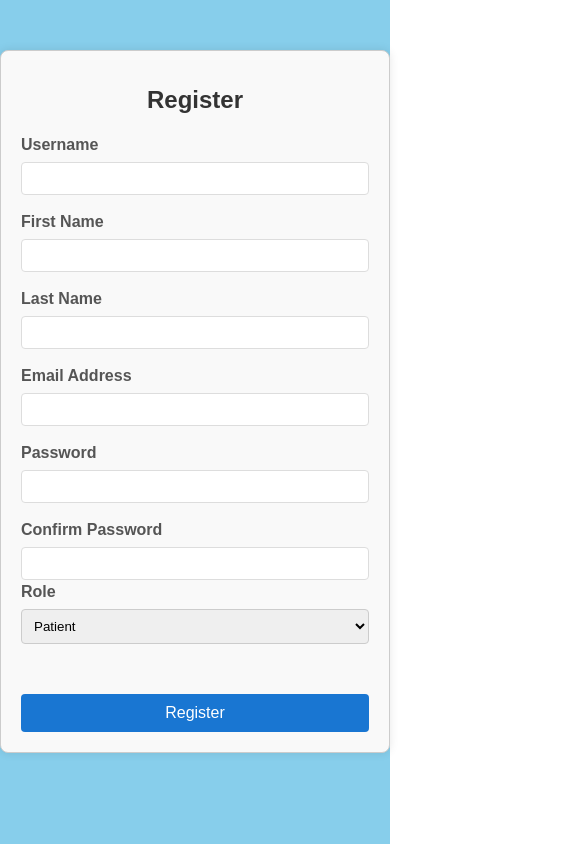
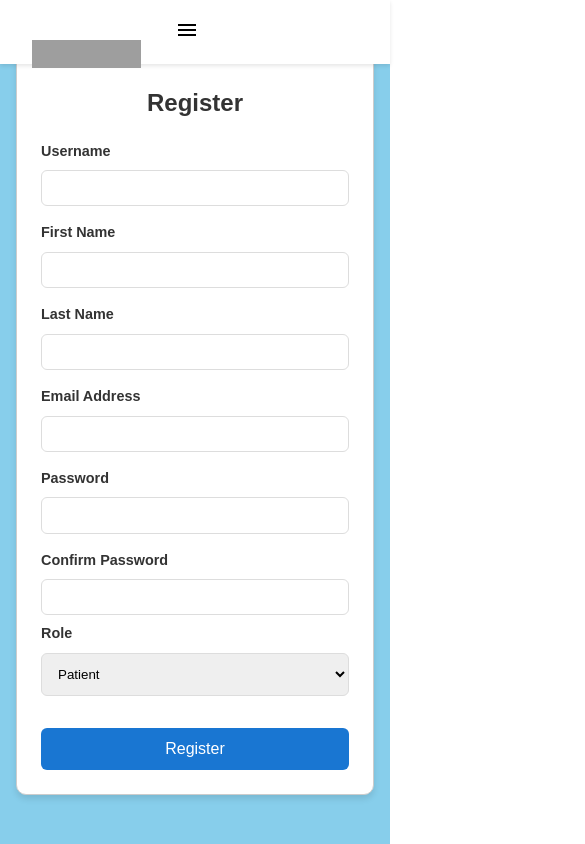
Before and after one commit to Awasjo/AstraVita-MERN-Project, a React (Create React App) app in the folder frontend/: page /register in a window 390 px wide. Shown: the top 844 px of the page, 585 px wide, since content can reach past the window. Built offline with nearby package versions, Linux system fonts and the light colour scheme; no server answers; grey boxes are pictures that could not be loaded.

Commit message:
Update CSS for Login and Register,Added the navbar CSS

```diff
--- a/frontend/src/App.css
+++ b/frontend/src/App.css
@@ -1,20 +1,18 @@
 .home-container {
+  padding-top: 64px;
   display: flex;
-  align-items: center;  /* Center vertically */
-  justify-content: center;  /* Center horizontally */
+  align-items: center;
+  justify-content: center;
   width: 100%;
   min-height: 100vh;
-  margin-top: -4rem;  /* Ensure no default margins */
-  padding: 0;  /* Ensure no default padding */
+  margin: 0;
   background-color: skyblue;
 }
 
 .home-desktop-home {
-  grid-template-rows: repeat(6, auto);
-    display: grid;
+  margin-top: 0;
   width: 100%;
   max-width: 1200px;
-  margin: 0 auto;
   padding: 0 20px;
   box-sizing: border-box;
 }
@@ -73,17 +71,20 @@
   grid-row:1;
 }
 .home-top-navbar {
-
-  width: 1100px;
+  width: 100%;
   height: 64px;
   display: flex;
-  position: absolute;
-  align-items: flex-start;
-  flex-shrink: 0;
-  z-index: 1;
-  margin-left: 45rem;
-  margin-top: .5rem;
-
+  position: fixed;
+  top: 0;
+  left: 0;
+  right: 0;
+  align-items: center;
+  justify-content: flex-end;
+  padding: 0 2rem;
+  box-sizing: border-box;
+  z-index: 1000;
+  background-color: white;
+  box-shadow: 0 2px 4px rgba(0, 0, 0, 0.1);
 }
 .home-text10 {
   top: 62px;
@@ -597,26 +598,27 @@
   border-radius: 4px;
 }
 .home-login-button {
-  top: 14px;
-  left: 860px;
+  position: relative;
+  margin-right: 1rem;
   width: 80px;
   height: 36px;
   display: flex;
-  position: absolute;
-  align-items: flex-start;
-  flex-shrink: 1;
+  align-items: center;
+  justify-content: center;
   background-color: rgba(48, 51, 107, 1);
 }
 .home-register-button {
-  top: 14px;
-  left: 975px;
+  position: relative;
   width: 97px;
   height: 36px;
   display: flex;
-  position: absolute;
-  align-items: flex-start;
-  flex-shrink: 1;
+  align-items: center;
+  justify-content: center;
   background-color: rgb(48, 107, 104);
+}
+.home-text46, .home-text48, .home-text50, .home-text52, .home-text54 {
+  position: relative;
+  margin: 0 1rem;
 }
 .home-text46 {
   top: 9px;
@@ -701,11 +703,9 @@
   text-decoration: none;
 }
 .home-placeholder-logo {
-  top: 20px;
-  left: 20px;
-  width: 127px;
+  position: absolute;
+  left: 2rem;
   height: 28px;
-  position: absolute;
 }
 
 #root {
--- a/frontend/src/components/Navbar.jsx
+++ b/frontend/src/components/Navbar.jsx
@@ -1,52 +1,89 @@
 // Navbar.jsx
-import React from 'react';
-import { Link } from 'react-router-dom';
+import React, { useState } from 'react';
+import { Link, useLocation } from 'react-router-dom';
+import './navbar.css';
 
 const Navbar = () => {
+  const [isMobileMenuOpen, setIsMobileMenuOpen] = useState(false);
+  const location = useLocation();
+
+  const toggleMobileMenu = () => {
+    setIsMobileMenuOpen(!isMobileMenuOpen);
+  };
+
   return (
-    <div className="home-top-navbar">
-      <img
-        alt="Background"
-        src="https://aheioqhobo.cloudimg.io/v7/_playground-bucket-v2.teleporthq.io_/64b188d9-a472-4b5a-9158-d52f2ed82634/10117492-4e85-46ac-833a-a3dca704d08c?org_if_sml=13615&force_format=original"
-        className="home-background"
-      />
-      <div className="home-login-button">
-        <span className="home-text46">
-        <Link to="/login">
-          <span>Log In</span>
+    <>
+      <div className="home-top-navbar">
+        <img
+          alt="OneDrug Logo"
+          src="https://aheioqhobo.cloudimg.io/v7/_playground-bucket-v2.teleporthq.io_/64b188d9-a472-4b5a-9158-d52f2ed82634/55e55fee-aab2-4bd6-93ae-8d46157a65dd?org_if_sml=13364&force_format=original"
+          className="home-placeholder-logo"
+        />
+
+        <button className="mobile-menu-button" onClick={toggleMobileMenu}>
+          <svg width="24" height="24" viewBox="0 0 24 24">
+            <path d="M3 18h18v-2H3v2zm0-5h18v-2H3v2zm0-7v2h18V6H3z" />
+          </svg>
+        </button>
+
+        <div className="nav-links">
+          <Link to="/" className={`nav-link ${location.pathname === '/' ? 'active' : ''}`}>
+            Home
           </Link>
-        </span>
+          <Link to="/about" className={`nav-link ${location.pathname === '/about' ? 'active' : ''}`}>
+            About Us
+          </Link>
+          <Link to="/products" className={`nav-link ${location.pathname === '/products' ? 'active' : ''}`}>
+            Products
+          </Link>
+          <Link to="/contact" className={`nav-link ${location.pathname === '/contact' ? 'active' : ''}`}>
+            Contact
+          </Link>
+        </div>
+
+        <div className="nav-buttons">
+          <div className="home-login-button">
+            <Link to="/login" className="nav-button-text">
+              Log In
+            </Link>
+          </div>
+
+          <div className="home-register-button">
+            <Link to="/register" className="nav-button-text">
+              Register
+            </Link>
+          </div>
+        </div>
       </div>
-      <div className="home-register-button">
-      <span className="home-text46">
-        <Link to="/register">
-          <span>Register</span>
-          </Link>
-      </span>
+
+      {/* Mobile Menu */}
+      <div className={`mobile-menu ${isMobileMenuOpen ? 'active' : ''}`}>
+        <Link to="/" className="nav-link" onClick={toggleMobileMenu}>
+          Home
+        </Link>
+        <Link to="/about" className="nav-link" onClick={toggleMobileMenu}>
+          About Us
+        </Link>
+        <Link to="/products" className="nav-link" onClick={toggleMobileMenu}>
+          Products
+        </Link>
+        <Link to="/contact" className="nav-link" onClick={toggleMobileMenu}>
+          Contact
+        </Link>
+        <div className="nav-buttons">
+          <div className="home-login-button">
+            <Link to="/login" className="nav-button-text" onClick={toggleMobileMenu}>
+              Log In
+            </Link>
+          </div>
+          <div className="home-register-button">
+            <Link to="/register" className="nav-button-text" onClick={toggleMobileMenu}>
+              Register
+            </Link>
+          </div>
+        </div>
       </div>
-      <span className="home-text48">
-        <span>Contact</span>
-      </span>
-      <span className="home-text50">
-        <span>Products</span>
-      </span>
-      <span className="home-text52">
-        <span>About Us</span>
-      </span>
-      <img
-        alt="Underline"
-        src="/external/underline2837-mixq.svg"
-        className="home-underline"
-      />
-      <Link to="/" className="home-text54">
-        <span>Home</span>
-      </Link>
-      <img
-        alt="Placeholder Logo"
-        src="https://aheioqhobo.cloudimg.io/v7/_playground-bucket-v2.teleporthq.io_/64b188d9-a472-4b5a-9158-d52f2ed82634/55e55fee-aab2-4bd6-93ae-8d46157a65dd?org_if_sml=13364&force_format=original"
-        className="home-placeholder-logo"
-      />
-    </div>
+    </>
   );
 };
 
--- a/frontend/src/components/login.css
+++ b/frontend/src/components/login.css
@@ -1,51 +1,95 @@
 /* login.css */
+body {
+  background-color: skyblue;
+  font-family: Arial, sans-serif;
+  margin: 0;
+  min-height: 100vh;
+  display: flex;
+  align-items: center;
+  justify-content: center;
+}
+
 .login-container {
-    width: 300px;
-    margin: 100px auto;
-    padding: 20px;
+  width: 100%;
+  max-width: 400px;
+  margin: 20px;
+  padding: 2rem;
   border: 1px solid #ccc;
-    border-radius: 5px;
-    box-shadow: 0px 0px 10px rgba(0, 0, 0, 0.1);
+  border-radius: 10px;
+  box-shadow: 0 4px 6px rgba(0, 0, 0, 0.1);
   background-color: white;
-    text-align: center;
+  display: flex;
+  flex-direction: column;
+  gap: 1.5rem;
 }
 
 .form-group {
-    margin-bottom: 15px;
+  display: flex;
+  flex-direction: column;
+  gap: 0.5rem;
 }
 
 .form-group label {
-    display: block;
-    margin-bottom: 5px;
-    font-weight: bold;
+  font-weight: 600;
+  color: #333;
+  font-size: 0.9rem;
 }
 
 .form-group input {
   width: 100%;
-    padding: 8px;
+  padding: 0.75rem;
   box-sizing: border-box;
   border: 1px solid #ddd;
-    border-radius: 4px;
+  border-radius: 6px;
+  transition: border-color 0.3s ease;
+}
+
+.form-group input:focus {
+  outline: none;
+  border-color: #007bff;
+  box-shadow: 0 0 0 2px rgba(0, 123, 255, 0.1);
 }
 
 button {
-    padding: 10px 20px;
+  width: 100%;
+  padding: 0.75rem;
   background-color: #007bff;
   color: white;
   border: none;
-    border-radius: 4px;
+  border-radius: 6px;
   cursor: pointer;
+  font-size: 1rem;
+  font-weight: 500;
+  transition: background-color 0.3s ease;
 }
 
 button:hover {
   background-color: #0056b3;
 }
 
-  body {
-    background-color: skyblue; /* Sky blue background */
-    font-family: Arial, sans-serif; /* Optional: to make text look better */
-    display: flow-root;
+/* Responsive Design */
+@media (max-width: 480px) {
+  .login-container {
+    margin: 1rem;
+    padding: 1.5rem;
+  }
 
-    height: 100vh;
-    margin: 0;
+  .form-group label {
+    font-size: 0.85rem;
   }
+
+  .form-group input {
+    padding: 0.6rem;
+  }
+
+  button {
+    padding: 0.6rem;
+  }
+}
+
+/* For larger screens */
+@media (min-width: 1200px) {
+  .login-container {
+    max-width: 450px;
+  }
+}
--- /dev/null
+++ b/frontend/src/components/navbar.css
@@ -0,0 +1,187 @@
+.home-top-navbar {
+  width: 100%;
+  height: 64px;
+  display: flex;
+  position: fixed;
+  top: 0;
+  left: 0;
+  right: 0;
+  align-items: center;
+  justify-content: flex-end;
+  padding: 0 2rem;
+  box-sizing: border-box;
+  z-index: 1000;
+  background-color: white;
+  box-shadow: 0 2px 4px rgba(0, 0, 0, 0.1);
+}
+
+.home-placeholder-logo {
+  position: absolute;
+  left: 2rem;
+  height: 28px;
+}
+
+.nav-links {
+  display: flex;
+  align-items: center;
+  gap: 2rem;
+  margin-right: auto;
+  margin-left: 150px;
+}
+
+.nav-link {
+  color: #222;
+  text-decoration: none;
+  font-weight: 600;
+  font-size: 16px;
+  transition: color 0.3s ease;
+}
+
+.nav-link:hover {
+  color: #22A6B3;
+}
+
+.nav-link.active {
+  color: #22A6B3;
+}
+
+.nav-buttons {
+  display: flex;
+  gap: 1rem;
+  align-items: center;
+}
+
+.home-login-button, .home-register-button {
+  padding: 8px 16px;
+  border-radius: 4px;
+  display: flex;
+  align-items: center;
+  justify-content: center;
+  transition: background-color 0.3s ease;
+}
+
+.home-login-button {
+  background-color: rgba(48, 51, 107, 1);
+}
+
+.home-register-button {
+  background-color: rgb(48, 107, 104);
+}
+
+.home-login-button:hover {
+  background-color: rgba(48, 51, 107, 0.9);
+}
+
+.home-register-button:hover {
+  background-color: rgb(48, 107, 104, 0.9);
+}
+
+.nav-button-text {
+  color: white;
+  text-decoration: none;
+  font-weight: 600;
+  font-size: 16px;
+}
+
+.mobile-menu-button {
+  display: none;
+  background: none;
+  border: none;
+  cursor: pointer;
+  padding: 8px;
+}
+
+.mobile-menu {
+  display: none;
+  position: fixed;
+  top: 64px;
+  left: 0;
+  right: 0;
+  background: white;
+  padding: 1rem;
+  box-shadow: 0 2px 4px rgba(0, 0, 0, 0.1);
+  flex-direction: column;
+  gap: 1rem;
+}
+
+/* Responsive Design */
+@media (max-width: 768px) {
+  .nav-links {
+    display: none;
+  }
+
+  .mobile-menu-button {
+    display: block;
+    margin-right: 1rem;
+  }
+
+  .mobile-menu.active {
+    display: flex;
+  }
+
+  .nav-buttons {
+    display: none;
+  }
+
+  .mobile-menu .nav-link {
+    padding: 0.5rem 0;
+    width: 100%;
+    text-align: center;
+  }
+
+  .mobile-menu .nav-buttons {
+    display: flex;
+    flex-direction: column;
+    width: 100%;
+  }
+
+  .mobile-menu .home-login-button,
+  .mobile-menu .home-register-button {
+    width: 100%;
+    margin: 0.5rem 0;
+  }
+
+  .home-placeholder-logo {
+    left: 1rem;
+  }
+}
+
+/* Tablet Design */
+@media (min-width: 769px) and (max-width: 1024px) {
+  .nav-links {
+    gap: 1rem;
+    margin-left: 120px;
+  }
+
+  .nav-link {
+    font-size: 14px;
+  }
+
+  .nav-buttons {
+    gap: 0.5rem;
+  }
+
+  .home-login-button, .home-register-button {
+    padding: 6px 12px;
+  }
+
+  .nav-button-text {
+    font-size: 14px;
+  }
+}
+
+/* Large Desktop Design */
+@media (min-width: 1025px) {
+  .home-top-navbar {
+    padding: 0 4rem;
+  }
+
+  .nav-links {
+    gap: 3rem;
+    margin-left: 200px;
+  }
+
+  .nav-buttons {
+    gap: 1.5rem;
+  }
+}
--- a/frontend/src/components/register.css
+++ b/frontend/src/components/register.css
@@ -1,56 +1,116 @@
 .register-container {
-    max-width: 400px;
-    margin: auto;
-    margin-top: 50px;
-    padding: 20px;
+  width: 100%;
+  max-width: 500px;
+  margin: 2rem auto;
+  padding: 2rem;
   border: 1px solid #ccc;
-    border-radius: 8px;
-    box-shadow: 0 0 10px rgba(0, 0, 0, 0.1);
-    background-color: #f9f9f9;
+  border-radius: 10px;
+  box-shadow: 0 4px 6px rgba(0, 0, 0, 0.1);
+  background-color: white;
 }
 
 .register-title {
   text-align: center;
-    margin-bottom: 20px;
-    font-size: 24px;
+  margin-bottom: 2rem;
+  font-size: 1.75rem;
   color: #333;
+  font-weight: 600;
 }
 
 .register-form {
-    display: flex;
-    flex-direction: column;
+  display: grid;
+  gap: 1.5rem;
 }
 
 .form-group {
-    margin-bottom: 15px;
+  display: flex;
+  flex-direction: column;
+  gap: 0.5rem;
 }
 
 .form-group label {
-    display: block;
-    margin-bottom: 5px;
-    color: #555;
+  font-weight: 600;
+  color: #333;
+  font-size: 0.9rem;
 }
 
 .form-input {
   width: 100%;
-    padding: 8px;
-    border: 1px solid #ccc;
-    border-radius: 4px;
+  padding: 0.75rem;
+  border: 1px solid #ddd;
+  border-radius: 6px;
   box-sizing: border-box;
+  transition: all 0.3s ease;
+}
+
+.form-input:focus {
+  outline: none;
+  border-color: #1976d2;
+  box-shadow: 0 0 0 2px rgba(25, 118, 210, 0.1);
 }
 
 .register-button {
   width: 100%;
-    padding: 10px;
+  padding: 0.75rem;
   background-color: #1976d2;
   color: white;
   border: none;
-    border-radius: 4px;
+  border-radius: 6px;
   cursor: pointer;
-    margin-top: 20px;
-    transition: background-color 0.3s;
+  font-size: 1rem;
+  font-weight: 500;
+  transition: background-color 0.3s ease;
+  margin-top: 1rem;
 }
 
 .register-button:hover {
   background-color: #155a9c;
 }
+
+/* Responsive Design */
+@media (max-width: 600px) {
+  .register-container {
+    margin: 1rem;
+    padding: 1.5rem;
+    max-width: none;
+  }
+
+  .register-title {
+    font-size: 1.5rem;
+    margin-bottom: 1.5rem;
+  }
+
+  .register-form {
+    gap: 1rem;
+  }
+}
+
+/* For tablets */
+@media (min-width: 601px) and (max-width: 1024px) {
+  .register-container {
+    max-width: 600px;
+    margin: 3rem auto;
+  }
+}
+
+/* For larger screens */
+@media (min-width: 1200px) {
+  .register-container {
+    max-width: 700px;
+  }
+
+  .register-form {
+    display: grid;
+    grid-template-columns: repeat(2, 1fr);
+    gap: 2rem;
+  }
+
+  /* Make certain fields span full width */
+  .form-group.full-width {
+    grid-column: 1 / -1;
+  }
+
+  .register-button {
+    grid-column: 1 / -1;
+  }
+}
```
Lines whose indentation alone changed are shown as unchanged.
